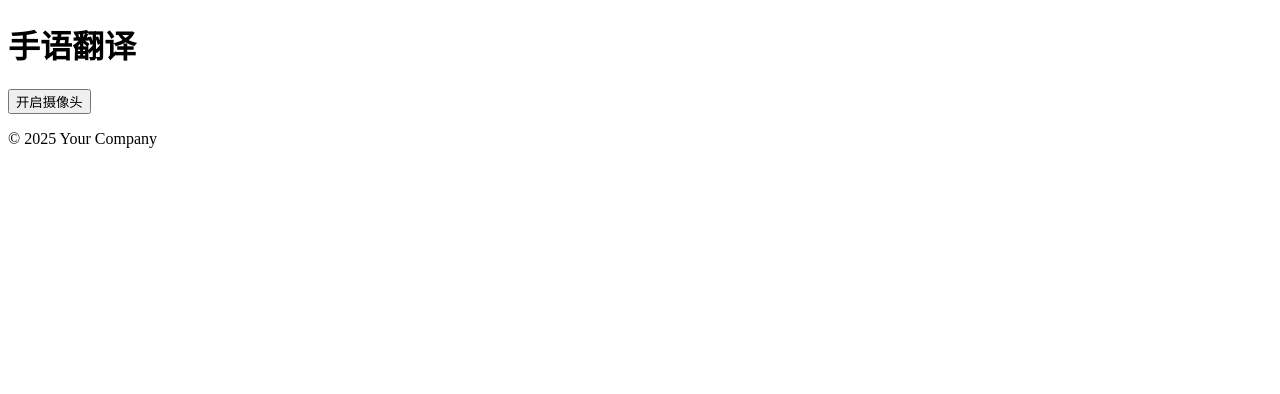
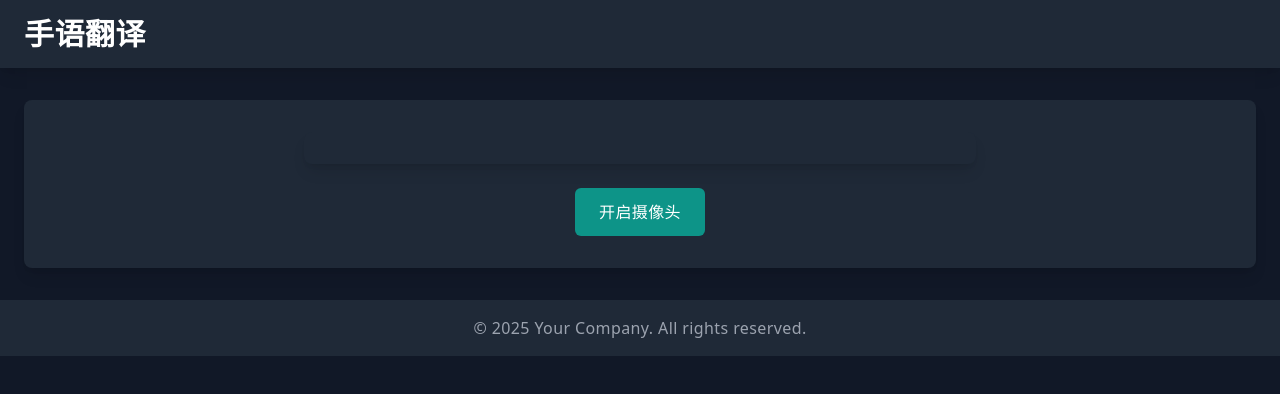
Before and after one commit to antipeth/camera-demo, an Astro site: page / in a window 1280 px wide. Built offline with nearby package versions, Linux system fonts and the light colour scheme; Astro itself is replaced by a stand-in of ours.

Commit message:
feat: Add tailwindcss.

```diff
--- a/astro.config.mjs
+++ b/astro.config.mjs
@@ -1,5 +1,9 @@
 // @ts-check
 import { defineConfig } from 'astro/config';
 
+import tailwind from '@astrojs/tailwind';
+
 // https://astro.build/config
-export default defineConfig({});
+export default defineConfig({
+  integrations: [tailwind()]
+});
--- a/package.json
+++ b/package.json
@@ -9,6 +9,8 @@
     "astro": "astro"
   },
   "dependencies": {
-    "astro": "^5.1.9"
+    "@astrojs/tailwind": "^5.1.5",
+    "astro": "^5.1.9",
+    "tailwindcss": "^3.4.17"
   }
 }
--- a/src/components/CameraStream.astro
+++ b/src/components/CameraStream.astro
@@ -1,16 +1,24 @@
-<div>
-  <button id="toggleButton" class="px-4 py-2 bg-blue-500 text-white rounded">
-    开启摄像头
-  </button>
+<div class="flex flex-col items-center justify-center space-y-6">
 
+
+  <!-- 视频播放元素 -->
+  <div class="w-full max-w-2xl bg-gray-800 p-4 rounded-lg shadow-lg">
     <video
       id="videoElement"
       width="100%"
       height="auto"
       autoPlay
       playsInline
-    style="display: none;"
+      style="display: none; border-radius: 8px;"
     />
+  </div>
+  <!-- 摄像头开关按钮 -->
+  <button
+  id="toggleButton"
+  class="px-6 py-3 bg-teal-600 text-white rounded-md hover:bg-teal-500 transition duration-300"
+>
+    开启摄像头
+  </button>
 </div>
 
 <script>
--- a/src/layouts/MainLayout.astro
+++ b/src/layouts/MainLayout.astro
@@ -4,19 +4,29 @@
     <meta charset="UTF-8" />
     <meta name="viewport" content="width=device-width, initial-scale=1.0" />
     <title>手语翻译</title>
+    <link href="https://fonts.googleapis.com/css2?family=Poppins:wght@400;600&display=swap" rel="stylesheet">
   </head>
 
-  <body>
-    <header class="bg-blue-500 text-white p-4">
-      <h1 class="text-center text-3xl">手语翻译</h1>
+  <body class="bg-gray-900 text-gray-100 font-sans tracking-wide">
+    <!-- Header -->
+    <header class="bg-gray-800 py-4 shadow-lg">
+      <div class="container mx-auto px-6 flex justify-between items-center">
+        <h1 class="text-3xl font-semibold text-white">手语翻译</h1>
+      </div>
     </header>
 
-    <main class="container mx-auto mt-8">
-      <slot />
+    <!-- Main Content Area -->
+    <main class="container mx-auto mt-8 px-6">
+      <div class="bg-gray-800 p-8 rounded-lg shadow-lg">
+        <slot />
+      </div>
     </main>
 
-    <footer class="bg-blue-500 text-white p-4 text-center">
-      <p>&copy; 2025 Your Company</p>
+    <!-- Footer -->
+    <footer class="bg-gray-800 py-4 mt-8">
+      <div class="container mx-auto px-6 text-center">
+        <p class="text-gray-400">&copy; 2025 Your Company. All rights reserved.</p>
+      </div>
     </footer>
   </body>
 </html>
--- /dev/null
+++ b/tailwind.config.mjs
@@ -0,0 +1,8 @@
+/** @type {import('tailwindcss').Config} */
+export default {
+	content: ['./src/**/*.{astro,html,js,jsx,md,mdx,svelte,ts,tsx,vue}'],
+	theme: {
+		extend: {},
+	},
+	plugins: [],
+}
```
Also changed, not shown: 1 other file. Lines whose indentation alone changed are shown as unchanged.
